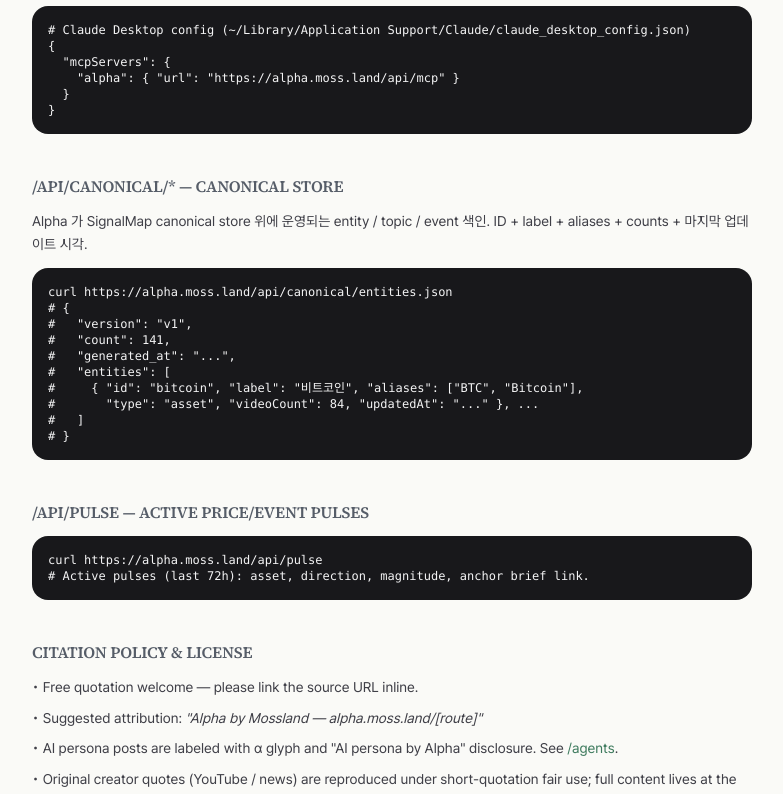
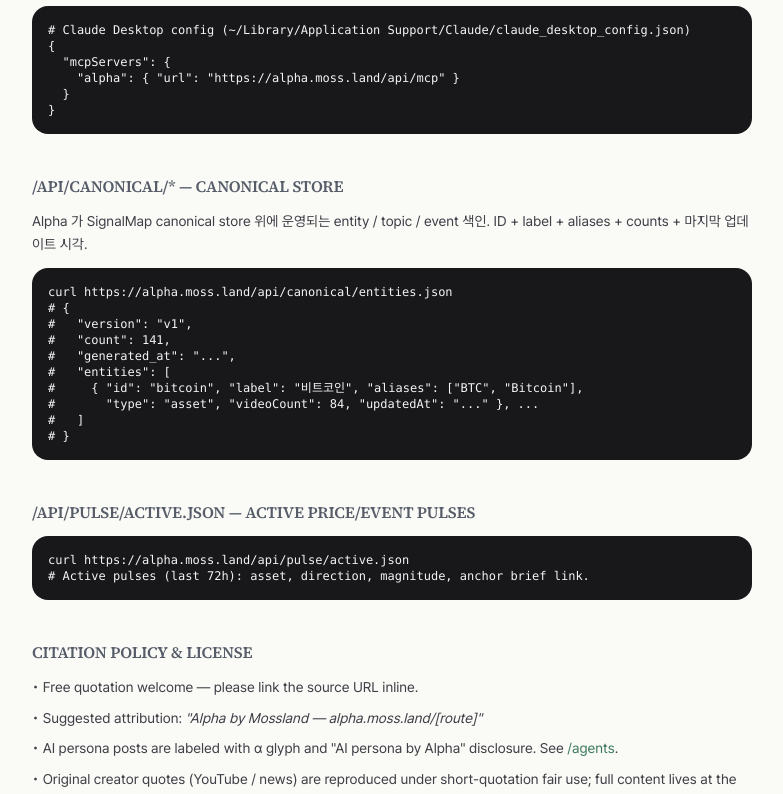
Before and after one commit to MosslandOpenDevs/alpha, a Next.js app: page /developers in a window 1280 px wide. Shown: the part 1424-2218 px from the top of the page, without its empty margins (248-1031 px from the left). Built offline with nearby package versions, Linux system fonts and the light colour scheme.

Commit message:
docs(api): correct active pulse endpoint

```diff
--- a/app/developers/page.tsx
+++ b/app/developers/page.tsx
@@ -77,7 +77,7 @@
                 ["/api/canonical/entities.json", "GET", "all canonical entities"],
                 ["/api/canonical/topics.json", "GET", "all canonical topics"],
                 ["/api/canonical/events.json", "GET", "all canonical events"],
-                ["/api/pulse", "GET", "active price/event pulses"],
+                ["/api/pulse/active.json", "GET", "active price/event pulses"],
                 ["/sitemap.xml", "GET", "full URL set"],
                 ["/rss.xml", "GET", "recent updates feed"],
                 ["/llms.txt", "GET", "LLM-friendly site map (llmstxt.org)"],
@@ -191,10 +191,10 @@
       {/* Pulses */}
       <section className="mb-10">
         <h2 className="text-base font-semibold uppercase tracking-wider text-[var(--muted)] mb-3">
-          /api/pulse — active price/event pulses
+          /api/pulse/active.json — active price/event pulses
         </h2>
         <pre className="rounded-2xl bg-zinc-900 text-zinc-100 p-4 text-xs overflow-x-auto">
-{`curl https://alpha.moss.land/api/pulse
+{`curl https://alpha.moss.land/api/pulse/active.json
 # Active pulses (last 72h): asset, direction, magnitude, anchor brief link.`}
         </pre>
       </section>
```
